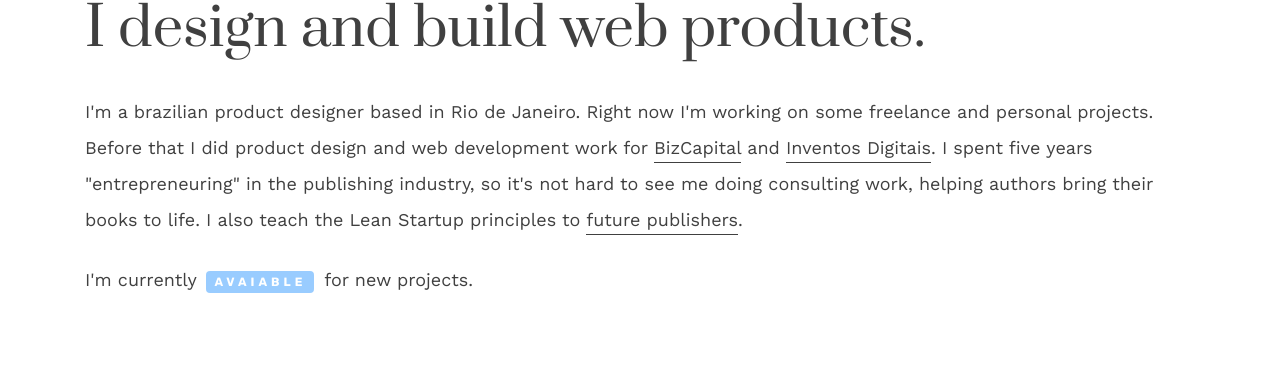
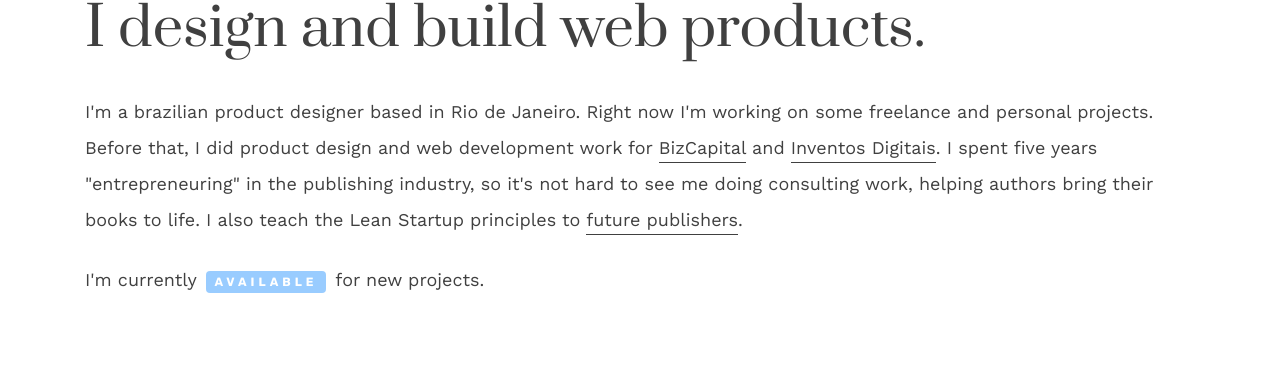
Before and after one commit to felipesotello/felipesotello.github.io, a Jekyll site: the page built from index.html, in a window 1280 px wide. Shown: the part 264-646 px from the top of the page. Built offline with Jekyll 4.4.1, drawn with Linux system fonts in a browser that asks for light colours; nearby versions of some CDN libraries.

Commit message:
grammar fix

```diff
--- a/_includes/header.html
+++ b/_includes/header.html
@@ -9,7 +9,7 @@
     <meta property="og:url" content="felipesotello.github.io"/>
     <meta property="og:type" content="website"/>
     <meta property="og:title" content="Felipe Sotello | Product Designer"/>
-    <meta property="og:description" content="A brazilian product designer based in Rio de Janeiro. Currently avaiable for new projects."/>
+    <meta property="og:description" content="A brazilian product designer based in Rio de Janeiro. Currently available for new projects."/>
     <meta property="og:image" content="{{ site.url }}/assets/images/og.jpg"/>
 
     <!-- Fav Icon -->
--- a/_layouts/home.html
+++ b/_layouts/home.html
@@ -10,13 +10,13 @@
                 <p class="text-2 mb-4">I design and build web products.</p>
                 <p class="text-3 mb-4">I'm a brazilian product designer based in Rio de Janeiro.
                     Right now I'm working on some freelance and personal projects.
-                    Before that I did product design and web development work for
+                    Before that, I did product design and web development work for
                     <a class="anchor-1" href="https://bizcap.com.br" target="_blank">BizCapital</a> and
                     <a class="anchor-1" href="http://www.inventosdigitais.com.br" target="_blank">Inventos Digitais</a>.
                     I spent five years "entrepreneuring" in the publishing industry,
                     so it's not hard to see me doing consulting work, helping authors bring their books to life. I also teach the Lean Startup principles to
                     <a class="anchor-1" href="http://www.nespe.com.br/pos-edicao/" target="_blank">future publishers</a>.</p>
-                <p class="text-3">I'm currently <span class="tagger">avaiable</span> for new projects.</p>
+                <p class="text-3">I'm currently <span class="tagger">available</span> for new projects.</p>
             </div>
         </div>
 
```
Also changed, not shown: 4 other files.
